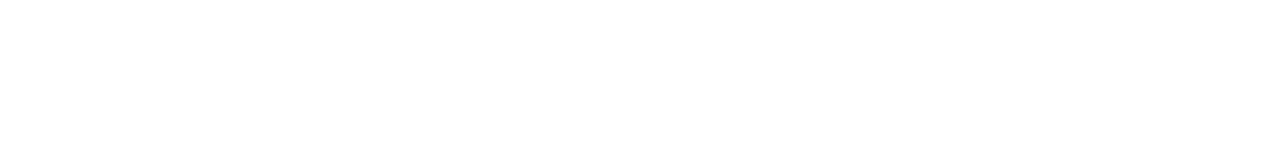
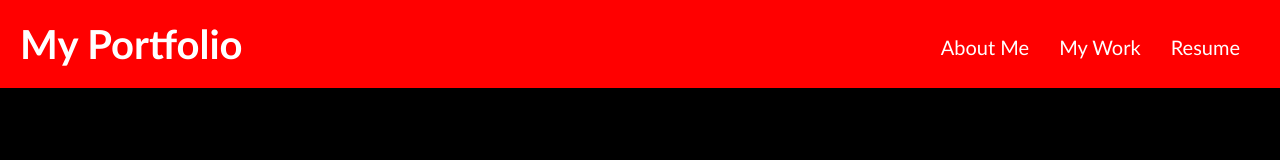
Before and after one commit to Benmarz10/Bens-Portfolio, a plain HTML site: page index.html in a window 1280 px wide. Drawn offline with Linux system fonts and the light colour scheme.

Commit message:
added nav bar with style

```diff
--- a/index.html
+++ b/index.html
@@ -4,14 +4,31 @@
     <meta charset="UTF-8">
     <meta http-equiv="X-UA-Compatible" content="IE=edge">
     <meta name="viewport" content="width=device-width, initial-scale=1.0">
-    <title>Week Two Challenge</title>
+    <title>Ben's Portfolio</title>
     <link rel="stylesheet" href="style.css">
 </head>
 <body>
     <header class="primary-header">
-        <div class="container">
+        <h1>My Portfolio</h1>
+        <nav>
+            <ul>
+                <li>
+                    <a href="#About-Me">About Me</a>
+
+                </li>
+                <li>
+                    <a href="#My-Work">My Work</a>
+                </li>
+                <li>
+                    <a href="#Resume">Resume</a>
+                </li>
+            </ul>
+        </nav>
     </header>
-
+   <img class="Me"></img>
+   <section class="content">
+        <div class=""
+   </section>
 
 
 </body>
--- a/style.css
+++ b/style.css
@@ -0,0 +1,43 @@
+* {
+    box-sizing: border-box;
+    padding: 0;
+    margin: 0;
+}
+
+body {
+    background-color: #000000;
+}
+
+.primary-header {
+    padding: 20px;
+    font-family: 'Trebuchet MS', 'Lucida Sans Unicode', 'Lucida Grande', 'Lucida Sans', Arial, sans-serif;
+    background-color: #ff0000;
+    color: #ffffff;
+}
+
+.primary-header h1 {
+    display: inline-block;
+    font-size: 40px;
+
+}
+.primary-header nav{
+    padding-top: 15px;
+    margin-right: 20px;
+    float: right;
+    font-family: 'Gill Sans', 'Gill Sans MT', Calibri, 'Trebuchet MS', sans-serif;
+    font-size: 20px;
+}
+
+.primary-header nav ul {
+    list-style-type:none;
+}
+
+.primary-header nav ul li {
+    display: inline-block;
+    margin-left: 25px;
+}
+
+a {
+    color: #ffffff;
+    text-decoration: none;
+}
```
